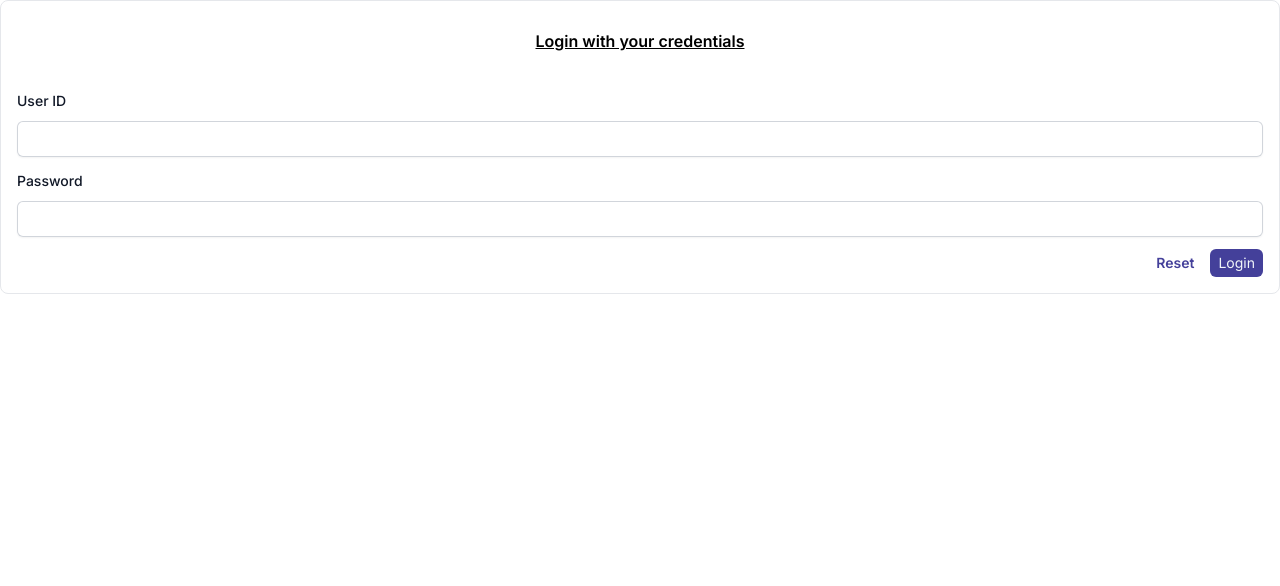
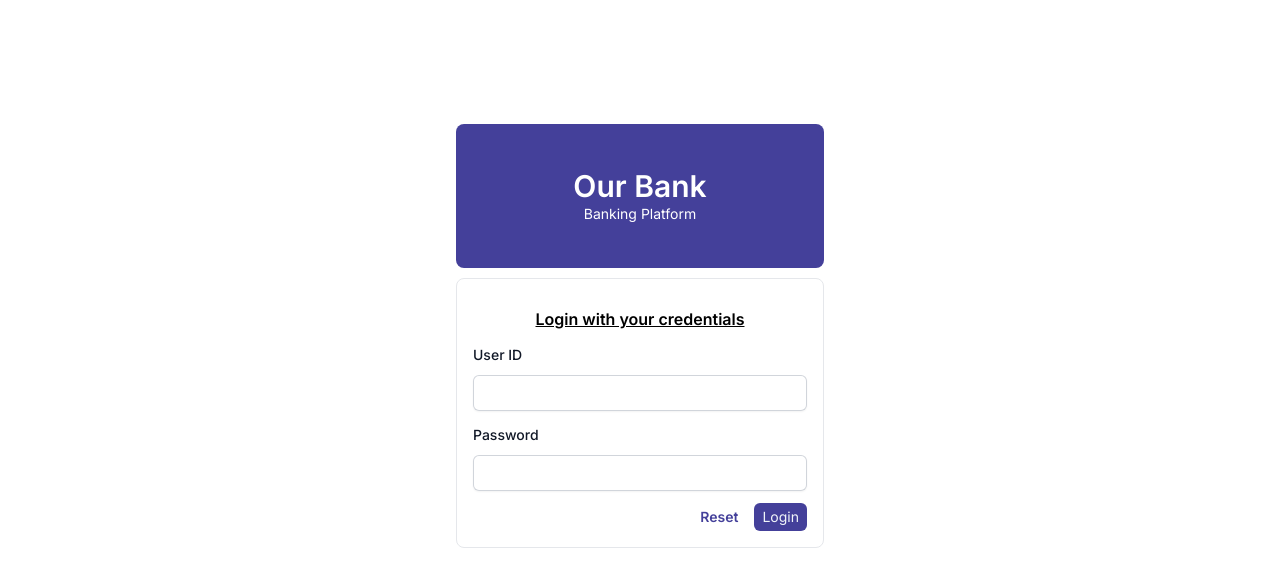
Before and after one commit to yethi-tech/our-bank-demo-app, a Next.js app: page /login in a window 1280 px wide. Shown: the top 586 px of the page. Built offline with nearby package versions, Linux system fonts and the light colour scheme.

Commit message:
Implement Login Form

```diff
--- a/src/app/components/login/form/index.jsx
+++ b/src/app/components/login/form/index.jsx
@@ -3,24 +3,49 @@
 import Button from "@/components/shared/button";
 import Input from "@/components/shared/input";
 import { useState } from "react";
-import { useFormState } from "react-dom";
+import { signIn } from "next-auth/react";
+import { useRouter } from "next/navigation";
 
 const LoginForm = () => {
-  const [state, formAction] = useFormState(() => {}, {});
-  //   const [loading, setLoading] = useState(false);
+  const router = useRouter();
+  const [loading, setLoading] = useState(false);
+  const [error, setError] = useState(null);
+
+  const handleSubmit = (e) => {
+    e.preventDefault();
+    const userId = e.currentTarget.userId.value;
+    const password = e.currentTarget.password.value;
+    if (!userId || !password) {
+      return;
+    }
+    setLoading(true);
+    signIn("credentials", {
+      redirect: false,
+      userId,
+      password,
+    }).then(({ error }) => {
+      if (error) {
+        setError(error);
+        setLoading(false);
+      } else {
+        router.refresh();
+        router.push("/");
+      }
+    });
+  };
 
   return (
     <div className="p-4 border rounded-lg">
-      <form name="login_form" id="login_form">
+      <form onSubmit={handleSubmit} name="login_form" id="login_form">
         <div className="grid grid-cols-12">
           <div className="my-3 col-span-12 flex items-center justify-center">
             <h2 className="text-base font-semibold underline">
               Login with your credentials
             </h2>
           </div>
-          {!state.success && (
+          {error && (
             <div className="col-span-12 my-3">
-              <h3 className="text-sm text-tenjin-error">{state.message}</h3>
+              <h3 className="text-sm text-tenjin-error">{error}</h3>
             </div>
           )}
           <div className="col-span-12">
@@ -40,7 +65,7 @@ const LoginForm = () => {
               Reset
             </Button>
             <Button
-              //   loading={loading}
+              loading={loading}
               loadingText="Please Wait..."
               type="submit"
               size="small"
--- a/src/app/login/page.js
+++ b/src/app/login/page.js
@@ -2,8 +2,18 @@ import LoginForm from "../components/login/form";
 
 export default function LoginPage() {
   return (
-    <div className="w-full h-full">
-      <LoginForm />
+    <div className="w-full h-full" id="wrapper">
+      <main className="flex items-center justify-center md:h-screen">
+        <div className="relative mx-auto flex w-full max-w-[400px] flex-col space-y-2.5 p-4 md:-mt-32">
+          <div className="flex h-36 w-full items-center justify-center rounded-lg bg-tenjin-primary p-3">
+            <div className="w-full text-center text-white">
+              <h1 className="text-3xl font-semibold">Our Bank</h1>
+              <h5 className="text-sm">Banking Platform</h5>
+            </div>
+          </div>
+          <LoginForm />
+        </div>
+      </main>
     </div>
   );
 }
```
